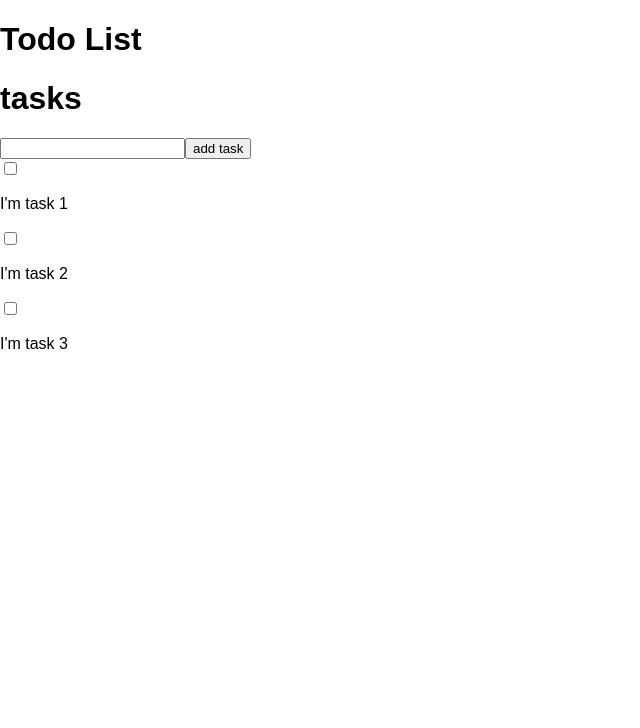
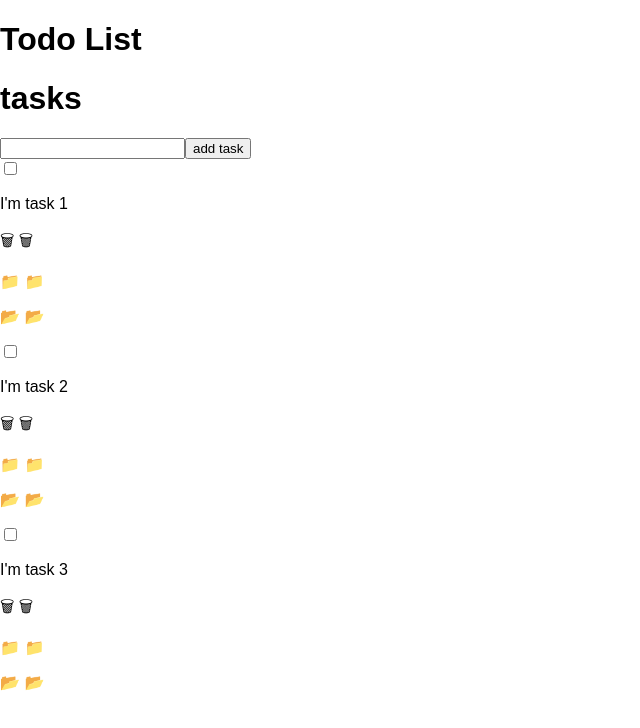
Before and after one commit to damien-rembert/todo_react, a React (Create React App) app: page / in a window 1280 px wide. Shown: the top 728 px of the page, without its empty margins (0-640 px from the left). Built offline with nearby package versions, Linux system fonts and the light colour scheme.

Commit message:
adding unicode icons

```diff
--- a/src/Todo.js
+++ b/src/Todo.js
@@ -1,4 +1,5 @@
 import React, { useState } from 'react';
+
 
 
 
@@ -92,6 +93,10 @@ let Tasks = () => {
                     <div key={index} className="task" className={task.done.toString()}>
                         <input type="checkbox" checked={task.done} onChange={() => markDone(index)}></input>
                         <p onClick={() => removeHandler(index)}>{task.content}</p>
+                        <p onClick={() => removeHandler(index)}>&#128465; &#x1F5D1;</p>
+                        <p onClick={() => removeHandler(index)}>&#128193; &#x1F4C1;</p>
+                        <p onClick={() => removeHandler(index)}>&#128194; &#x1F4C2;</p>
+
                     </div>
 
                 )
```
